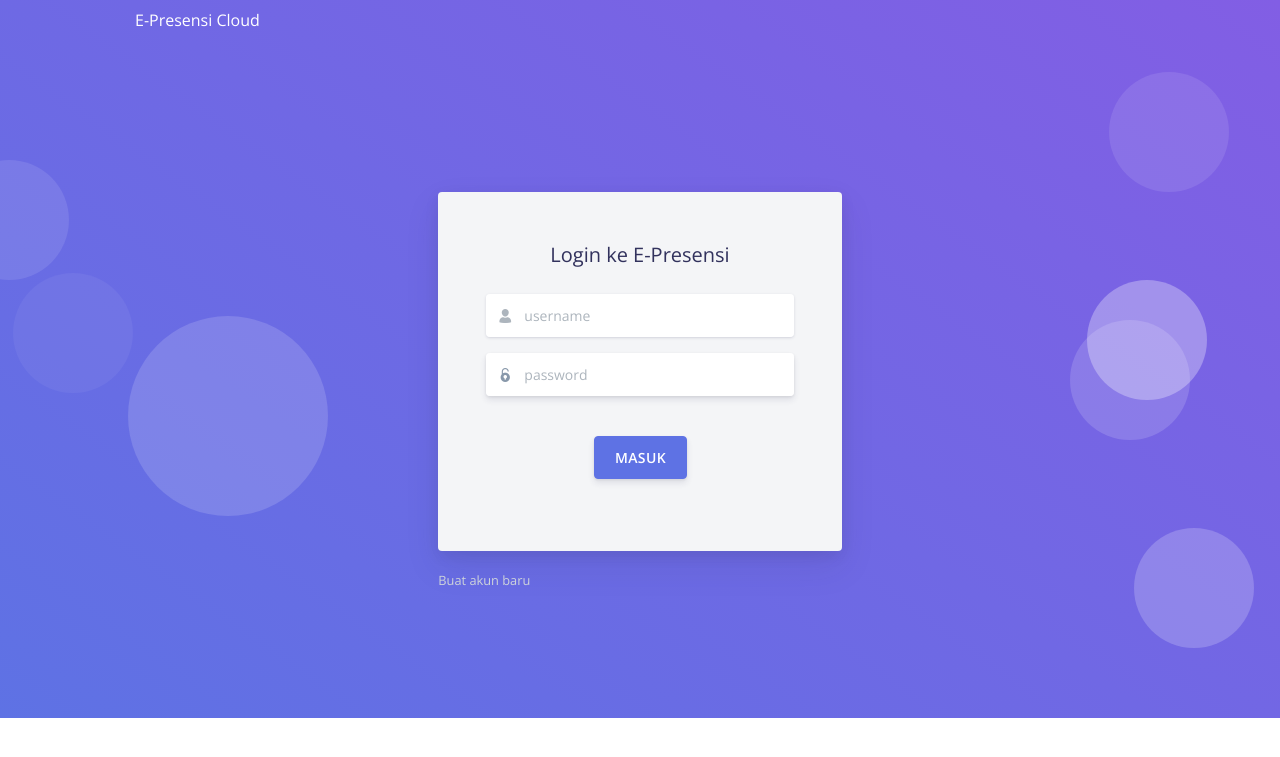
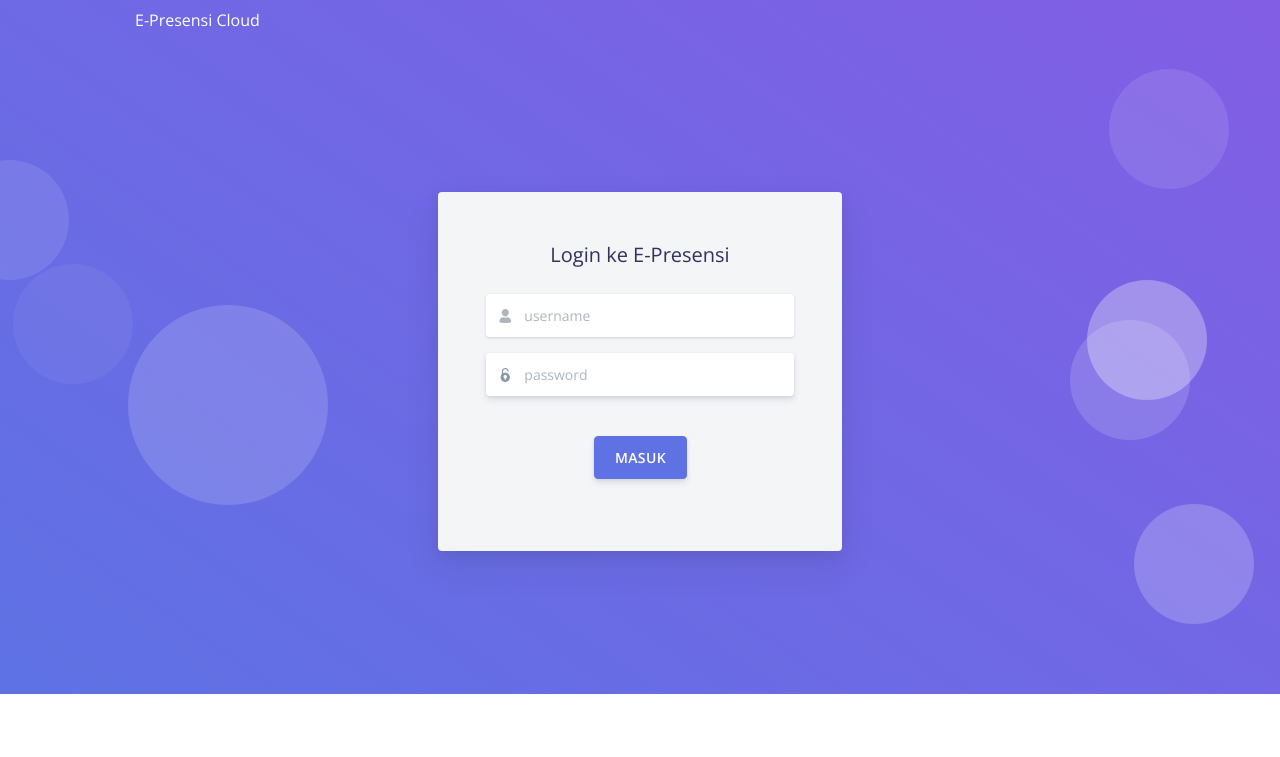
Before and after one commit to helenhadi/MidTermPjCC, a PHP site: page /login.php in a window 1280 px wide. Shown: the top 757 px of the page. Run offline with PHP 8.4, Linux system fonts and the light colour scheme; some libraries are stand-ins or nearby versions.

Commit message:
Remove Register access

```diff
--- a/login.php
+++ b/login.php
@@ -91,9 +91,9 @@
             </div>
           </div>
           <div class="row mt-3">
-            <div class="col-6">
+            <!-- <div class="col-6">
                 <a href="register.php" class="text-light"><small>Buat akun baru</small></a>
-            </div>
+            </div> -->
           </div>
         </div>
       </div>
```
